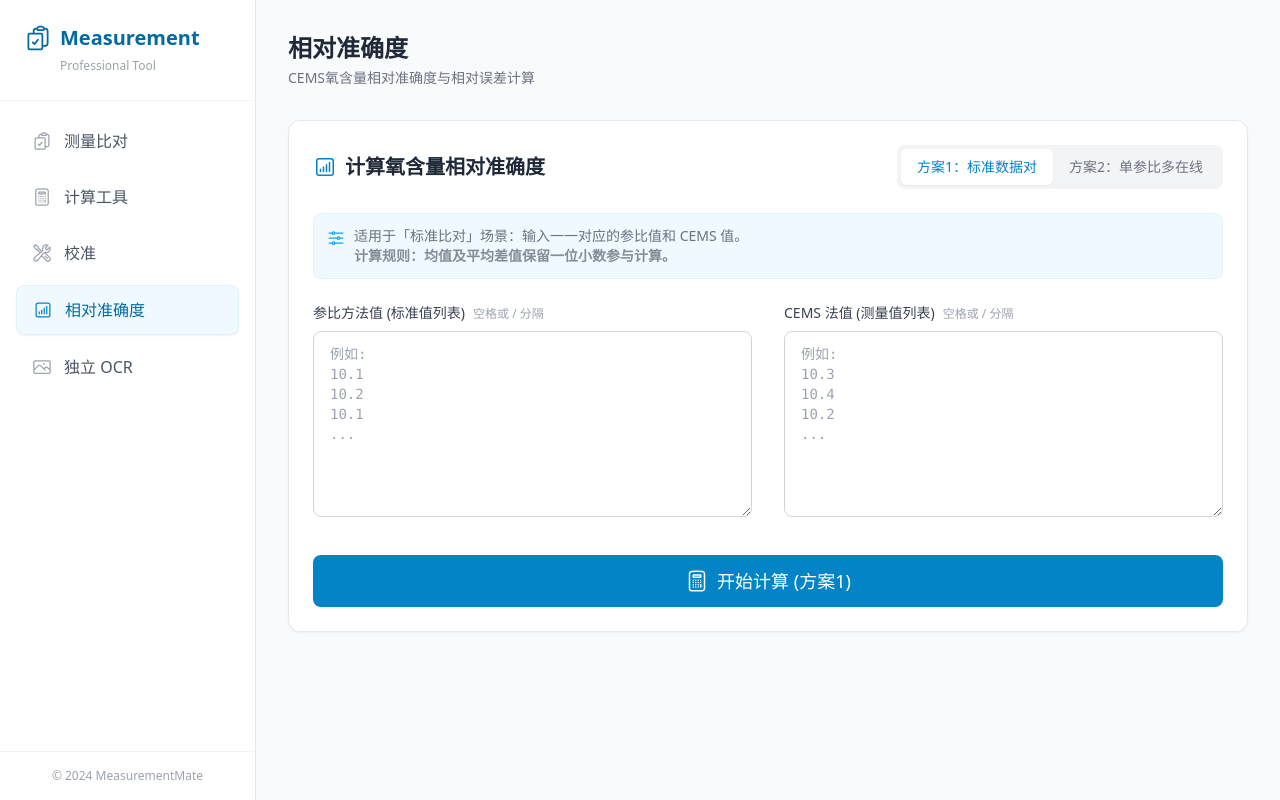
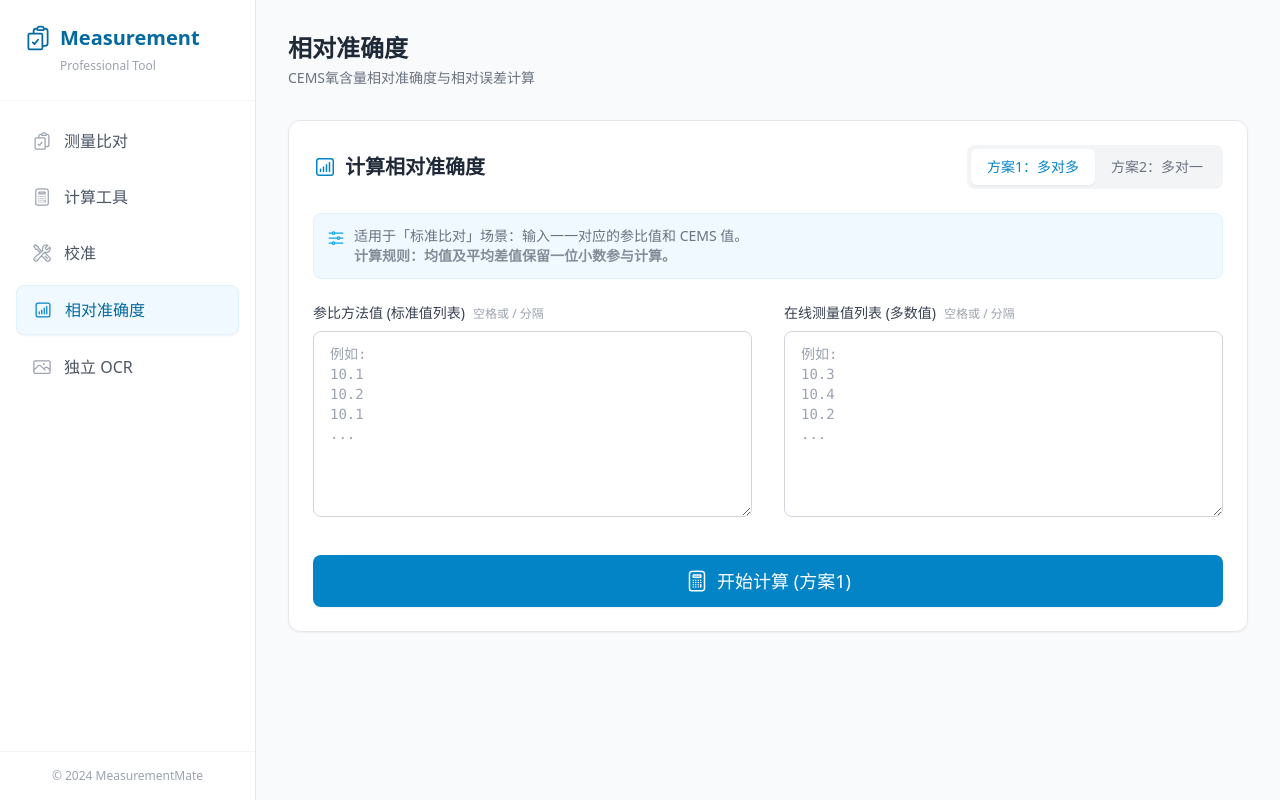
Before and after one commit to yangmaoda/measurementmate, a React (Vite) app: page / in a window 1280 px wide. Both pictures are taken after a click on the button "相对准确度". Built offline with nearby package versions, Linux system fonts and the light colour scheme.

Commit message:
更新方案2

```diff
--- a/components/AccuracyTool.tsx
+++ b/components/AccuracyTool.tsx
@@ -163,7 +163,7 @@ const AccuracyTool: React.FC = () => {
         <div className="flex flex-col md:flex-row md:items-center justify-between mb-6 gap-4">
           <h2 className="text-xl font-bold text-gray-800 flex items-center">
             <ChartBarSquareIcon className="w-6 h-6 mr-2 text-brand-600" />
-            计算氧含量相对准确度
+            计算相对准确度
           </h2>
 
           {/* Mode Toggles */}
@@ -172,13 +172,13 @@ const AccuracyTool: React.FC = () => {
               onClick={() => { setMode('method1'); setResult(null); }}
               className={`px-4 py-2 rounded-md transition-all ${mode === 'method1' ? 'bg-white text-brand-600 shadow-sm' : 'text-gray-500 hover:text-gray-700'}`}
             >
-              方案1：标准数据对
+              方案1：多对多
             </button>
             <button
               onClick={() => { setMode('method2'); setResult(null); }}
               className={`px-4 py-2 rounded-md transition-all ${mode === 'method2' ? 'bg-white text-brand-600 shadow-sm' : 'text-gray-500 hover:text-gray-700'}`}
             >
-              方案2：单参比多在线
+              方案2：多对一
             </button>
           </div>
         </div>
@@ -195,9 +195,17 @@ const AccuracyTool: React.FC = () => {
         </p>
 
         <form onSubmit={calculate} className="grid grid-cols-1 lg:grid-cols-2 gap-8">
-          <div className="space-y-2">
+          {/*
+             Layout Ordering Logic:
+             We use order-1, order-2, order-3 to control visual flow regardless of DOM order.
+             Method 1: Ref(1), CEMS(2), Button(3) -> Standard LTR
+             Method 2: CEMS(1), Ref(2), Button(3) -> Swapped columns, Button bottom
+          */}
+
+          {/* Ref Input Container */}
+          <div className={`space-y-2 ${mode === 'method2' ? 'order-2' : 'order-1'}`}>
             <label className="block text-sm font-medium text-gray-700">
-              {mode === 'method1' ? '参比方法值 (标准值列表)' : '参比方法值 (单一数值)'}
+              {mode === 'method1' ? '参比方法值 (标准值列表)' : '个人测量值 (单一数值)'}
               {mode === 'method1' && <span className="text-xs text-gray-400 font-normal ml-2">空格或 / 分隔</span>}
             </label>
 
@@ -227,9 +235,10 @@ const AccuracyTool: React.FC = () => {
             )}
           </div>
 
-          <div className="space-y-2">
+          {/* CEMS Input Container */}
+          <div className={`space-y-2 ${mode === 'method2' ? 'order-1' : 'order-2'}`}>
             <label className="block text-sm font-medium text-gray-700">
-              CEMS 法值 (测量值列表)
+              在线测量值列表 (多数值)
               <span className="text-xs text-gray-400 font-normal ml-2">空格或 / 分隔</span>
             </label>
             <textarea
@@ -241,7 +250,7 @@ const AccuracyTool: React.FC = () => {
             />
           </div>
 
-          <div className="lg:col-span-2">
+          <div className="lg:col-span-2 order-3">
             <button
               type="submit"
               className="w-full flex justify-center items-center px-6 py-3 bg-brand-600 text-white rounded-lg font-medium shadow-sm hover:bg-brand-700 transition-colors text-lg"
--- a/vite.config.ts
+++ b/vite.config.ts
@@ -10,6 +10,7 @@ export default defineConfig(({ mode }) => {
         host: '0.0.0.0',
       },
       plugins: [react()],
+      base: '/measurementmate/',
       define: {
         'process.env.API_KEY': JSON.stringify(env.GEMINI_API_KEY),
         'process.env.GEMINI_API_KEY': JSON.stringify(env.GEMINI_API_KEY)
```
